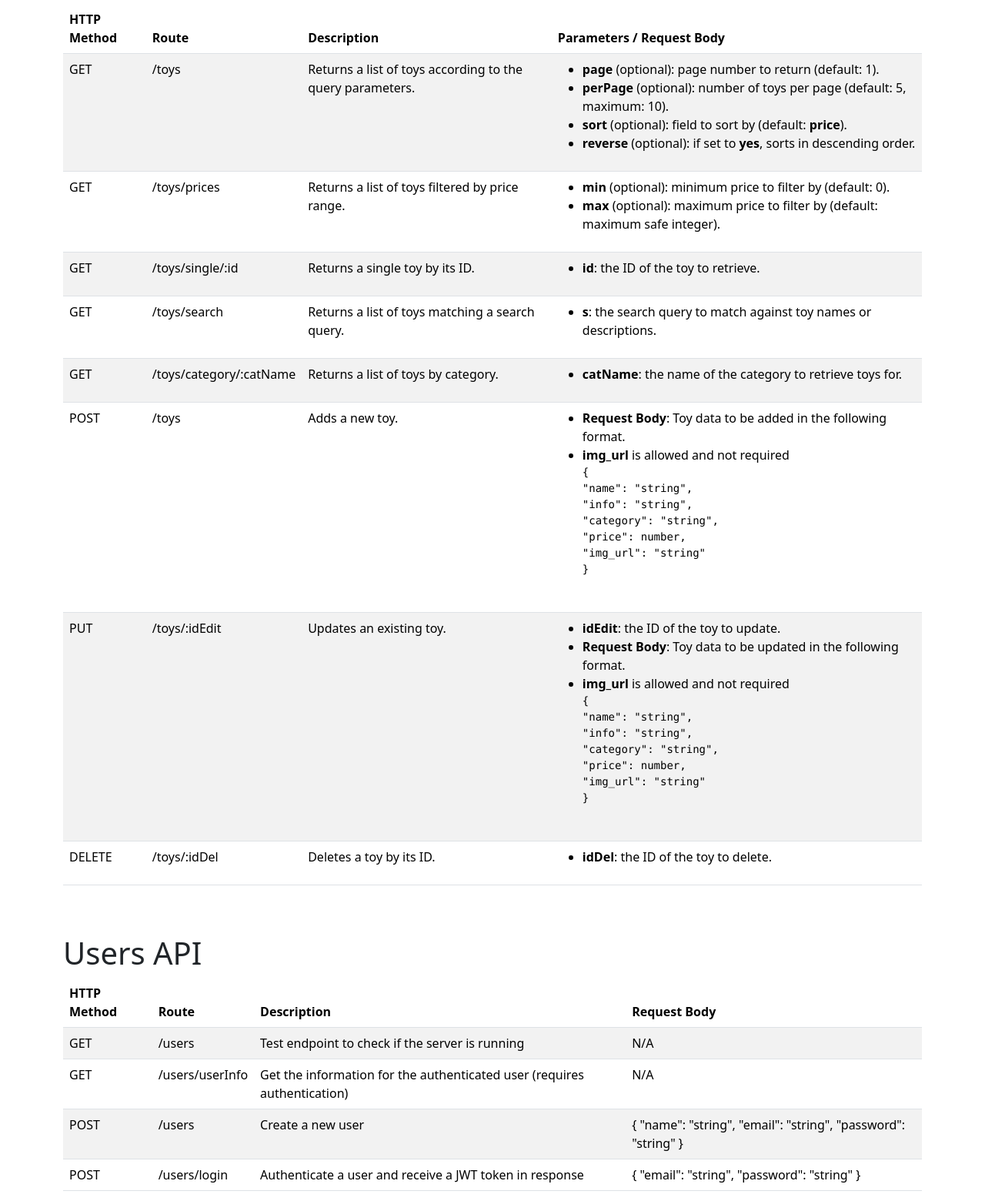
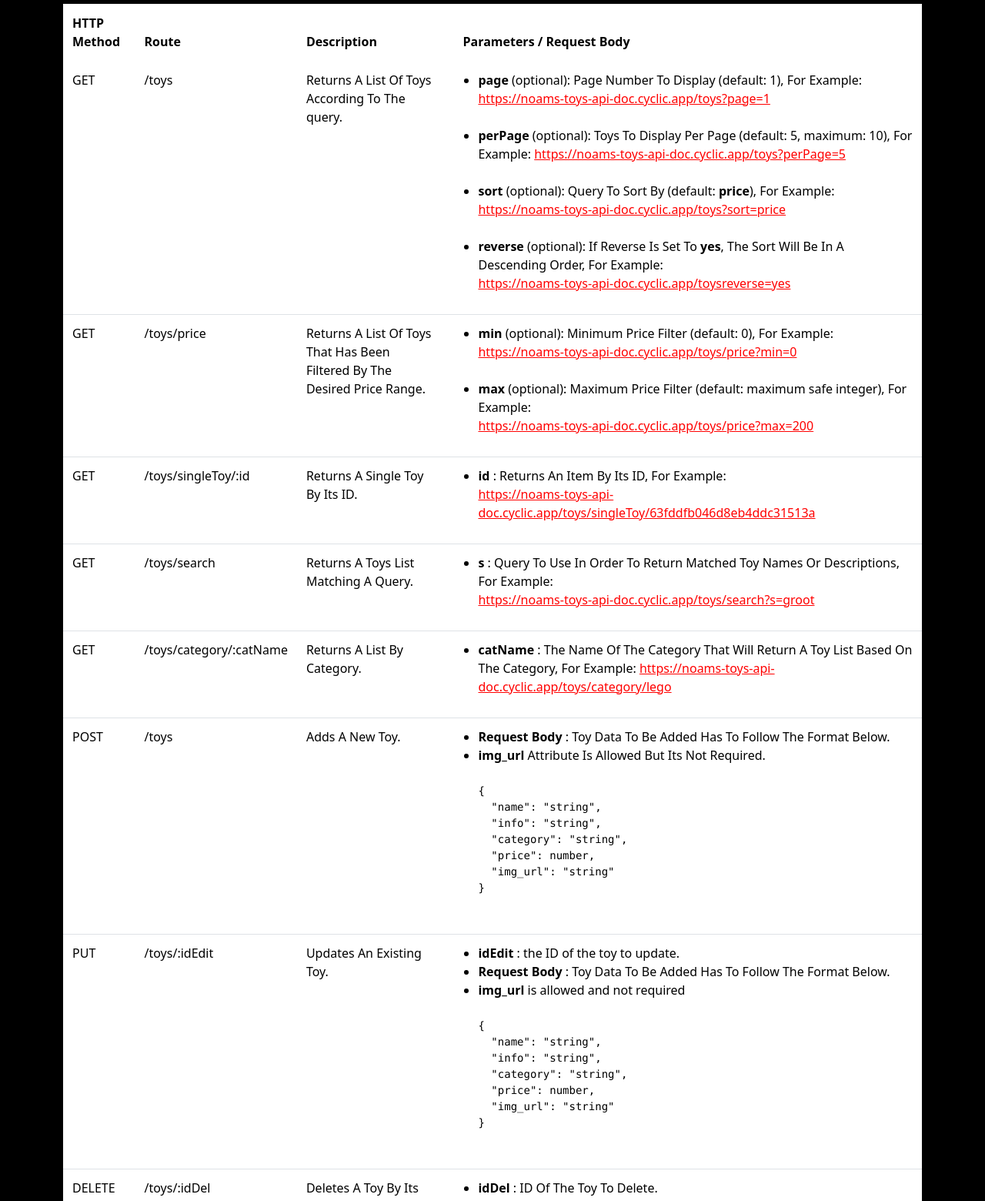
Before and after one commit to noamzadik17/Node.js-Project, a website: page public/index.html in a window 1280 px wide. Shown: the part 200-1760 px from the top of the page at 77% size. Drawn offline with nearby package versions, Linux system fonts and the light colour scheme.

Commit message:
Add files via upload

```diff
--- /dev/null
+++ b/css/index.css
@@ -0,0 +1,171 @@
+body {
+    background-color: #000;
+    color: #fff;
+}
+
+h1 {
+    font-size: 3rem;
+    text-align: center;
+    padding-top: 5rem;
+}
+
+a {
+    color: red;
+}
+
+.table {
+    width: 100%;
+    margin-bottom: 1rem;
+    color: #fff;
+    background-color: rgba(255, 255, 255, 0.05);
+    border-collapse: collapse;
+    border-spacing: 0;
+}
+
+.table th,
+.table td {
+    padding: 0.75rem;
+    vertical-align: top;
+    border-top: 1px solid rgba(255, 255, 255, 0.1);
+}
+
+.table thead th {
+    vertical-align: bottom;
+    border-bottom: 2px solid rgba(255, 255, 255, 0.1);
+}
+
+.table tbody+tbody {
+    border-top: 2px solid rgba(255, 255, 255, 0.1);
+}
+
+.table .table-responsive,
+.table-responsive-sm,
+.table-responsive-md,
+.table-responsive-lg,
+.table-responsive-xl {
+    display: block;
+    width: 100%;
+    overflow-x: auto;
+}
+
+@media (max-width: 576px) {
+    .table-responsive-sm {
+        display: block;
+        width: 100%;
+        overflow-x: auto;
+    }
+
+    .table-responsive-sm>.table {
+        margin-bottom: 0;
+    }
+
+    .table-responsive-sm>.table thead {
+        display: none;
+    }
+
+    .table-responsive-sm>.table tbody,
+    .table-responsive-sm>.table tr,
+    .table-responsive-sm>.table td {
+        display: block;
+        width: 100%;
+        text-align: right;
+        border-bottom: 1px solid rgba(255, 255, 255, 0.1);
+    }
+
+    .table-responsive-sm>.table tbody>tr {
+        display: block;
+        overflow: hidden;
+    }
+
+    .table-responsive-sm>.table tbody>tr>td {
+        display: block;
+        text-align: center;
+        font-size: 1.2rem;
+        border-bottom: 1px dotted rgba(255, 255, 255, 0.1);
+    }
+}
+
+@media (max-width: 767px) {
+    .table-responsive-md {
+        display: block;
+        width: 100%;
+        overflow-x: auto;
+    }
+
+    .table-responsive-md>.table {
+        margin-bottom: 0;
+    }
+
+    .table-responsive-md>.table thead {
+        display: none;
+    }
+
+    .table-responsive-md>.table tbody,
+    .table-responsive-md>.table tr,
+    .table-responsive-md>.table td {
+        display: block;
+        width: 100%;
+        text-align: right;
+        border-bottom: 1px solid rgba(255, 255, 255, 0.1);
+    }
+
+    .table-responsive-md>.table tbody>tr {
+        display: block;
+        overflow: hidden;
+    }
+
+    .table-responsive-md>.table tbody>tr>td {
+        display: block;
+        text-align: center;
+        font-size: 1.2rem;
+        border: none;
+        border-bottom: 1px solid #ddd;
+    }
+}
+
+.table-responsive-md>.table tbody>tr>td:last-child {
+    border-bottom: none;
+}
+
+.table-responsive-md>.table thead {
+    display: none;
+}
+
+.table-responsive-md>.table thead th {
+    display: none;
+}
+
+@media (min-width: 768px) {
+    .table-responsive-md>.table tbody>tr {
+        display: inline-block;
+    }
+}
+
+.table-responsive-md>.table tbody:before {
+    content: "";
+    display: block;
+    margin-left: -15px;
+    width: 0;
+    height: 0;
+}
+
+.table-responsive-md>.table tbody>tr>td {
+    display: block;
+    text-align: center;
+    border: none;
+    border-bottom: 1px solid #ddd;
+}
+
+.table-responsive-md>.table tbody>tr>td:last-child {
+    border-bottom: none;
+}
+
+.table-responsive-md>.table thead {
+    display: table-header-group;
+}
+
+.table-responsive-md>.table thead th {
+    display: table-cell;
+    font-weight: bold;
+    text-align: center;
+}
--- a/public/index.html
+++ b/public/index.html
@@ -7,16 +7,18 @@
   <meta name="viewport" content="width=device-width, initial-scale=1.0" />
   <link href="https://cdn.jsdelivr.net/npm/bootstrap@5.3.0-alpha1/dist/css/bootstrap.min.css" rel="stylesheet"
     integrity="sha384-GLhlTQ8iRABdZLl6O3oVMWSktQOp6b7In1Zl3/Jr59b6EGGoI1aFkw7cmDA6j6gD" crossorigin="anonymous" />
-  <title>API Documentation</title>
+  <link rel="stylesheet" href="../css/index.css">
+  <title>Toys API Documentation</title>
 </head>
 
-<body>
-  <div class="container mt-4"">
-    <h1 class=" text-center display-3 py-5">
+
+<body class="bg-black text-white">
+  <div class="container mt-4">
+    <h1 class="text-center display-3 py-5">
       Toys API Documentation
     </h1>
     <div class="table-responsive">
-      <table class="table table-striped table-hover">
+      <table class="table">
         <thead>
           <tr>
             <th>
@@ -28,7 +30,7 @@
             <th>
               Description
             </th>
-            <th>
+            <th style="padding-left: 24px;">
               Parameters / Request Body
             </th>
           </tr>
@@ -42,32 +44,52 @@
               /toys
             </td>
             <td>
-              Returns a list of toys according to the query parameters.
+              Returns A List Of Toys According To The query.
             </td>
             <td>
               <ul>
                 <li>
-                  <strong>page</strong>
-                  (optional): page number to return (default: 1).
+                  <strong>
+                    page
+                  </strong>
+                  (optional): Page Number To Display (default: 1), For Example:
                   <br>
-                  <a target="_blank" href=" "></a>
+                  <a target="_blank" href="https://noams-toys-api-doc.cyclic.app/toys?page=1">
+                    https://noams-toys-api-doc.cyclic.app/toys?page=1
+                  </a>
                 </li>
+                <br>
                 <li>
-                  <strong>perPage</strong>
-                  (optional): number of toys per page (default: 5, maximum: 10).
+                  <strong>
+                    perPage
+                  </strong>
+                  (optional): Toys To Display Per Page (default: 5, maximum: 10), For Example:
+                  <a target="_blank" href="https://noams-toys-api-doc.cyclic.app/toys?perPage=5">
+                    https://noams-toys-api-doc.cyclic.app/toys?perPage=5
+                  </a>
+                </li>
                 <br>
-                  <a target="_blank" href=" "></a>
+                <li>
+                  <strong>
+                    sort
+                  </strong>
+                  (optional): Query To Sort By (default: <strong>price</strong>), For Example:
+                  <br>
+                  <a target="_blank" href="https://noams-toys-api-doc.cyclic.app/toys?sort=price">
+                    https://noams-toys-api-doc.cyclic.app/toys?sort=price
+                  </a>
                 </li>
+                <br>
                 <li>
-                  <strong>sort</strong>
-                  (optional): field to sort by (default: <strong>price</strong>).
-                  <br> <a target="_blank" href="  "></a>
-                </li>
-                <li>
-                  <strong>reverse</strong> (optional): if set to
-                  <strong>yes</strong>, sorts in descending order.
+                  <strong>
+                    reverse
+                  </strong>
+                  (optional): If Reverse Is Set To <strong>yes</strong>, The Sort Will Be In A Descending Order, For
+                  Example:
                   <br>
-                  <a target="_blank" href=" "></a>
+                  <a target="_blank" href="https://noams-toys-api-doc.cyclic.app/toysreverse=yes">
+                    https://noams-toys-api-doc.cyclic.app/toysreverse=yes
+                  </a>
                 </li>
               </ul>
             </td>
@@ -77,21 +99,33 @@
               GET
             </td>
             <td>
-              /toys/prices
+              /toys/price
             </td>
             <td>
-              Returns a list of toys filtered by price range.
+              Returns A List Of Toys That Has Been Filtered By The Desired Price Range.
             </td>
             <td>
               <ul>
                 <li>
-                  <strong>min</strong> (optional): minimum price to filter by
-                  (default: 0).
+                  <strong>
+                    min
+                  </strong>
+                  (optional): Minimum Price Filter (default: 0), For Example:
+                  <br>
+                  <a target="_blank" href="https://noams-toys-api-doc.cyclic.app/toys/price?min=0">
+                    https://noams-toys-api-doc.cyclic.app/toys/price?min=0
+                  </a>
                 </li>
+                <br>
                 <li>
-                  <strong>max</strong> (optional): maximum price to filter by
-                  (default: maximum safe integer).
-                  <br> <a target="_blank" href=""></a>
+                  <strong>
+                    max
+                  </strong>
+                  (optional): Maximum Price Filter (default: maximum safe integer), For Example:
+                  <br>
+                  <a target="_blank" href="https://noams-toys-api-doc.cyclic.app/toys/price?max=200">
+                    https://noams-toys-api-doc.cyclic.app/toys/price?max=200
+                  </a>
                 </li>
               </ul>
             </td>
@@ -101,29 +135,48 @@
               GET
             </td>
             <td>
-              /toys/single/:id
+              /toys/singleToy/:id
             </td>
             <td>
-              Returns a single toy by its ID.
+              Returns A Single Toy By Its ID.
             </td>
             <td>
               <ul>
-                <li><strong>id</strong>: the ID of the toy to retrieve.
-                  <br> <a target="_blank" href="  "></a>
+                <li>
+                  <strong>
+                    id
+                  </strong>:
+                  Returns An Item By Its ID, For Example:
+                  <br>
+                  <a target="_blank"
+                    href="https://noams-toys-api-doc.cyclic.app/toys/singleToy/63fddfb046d8eb4ddc31513a">
+                    https://noams-toys-api-doc.cyclic.app/toys/singleToy/63fddfb046d8eb4ddc31513a
+                  </a>
                 </li>
               </ul>
             </td>
           </tr>
           <tr>
-            <td>GET</td>
-            <td>/toys/search</td>
-            <td>Returns a list of toys matching a search query.</td>
+            <td>
+              GET
+            </td>
+            <td>
+              /toys/search
+            </td>
+            <td>
+              Returns A Toys List Matching A Query.
+            </td>
             <td>
               <ul>
                 <li>
-                  <strong>s</strong>: the search query to match against toy
-                  names or descriptions.
-                  <br> <a target="_blank" href="  "></a>
+                  <strong>
+                    s
+                  </strong>:
+                  Query To Use In Order To Return Matched Toy Names Or Descriptions, For Example:
+                  <br>
+                  <a target="_blank" href="https://noams-toys-api-doc.cyclic.app/toys/search?s=groot">
+                    https://noams-toys-api-doc.cyclic.app/toys/search?s=groot
+                  </a>
                 </li>
               </ul>
             </td>
@@ -136,14 +189,18 @@
               /toys/category/:catName
             </td>
             <td>
-              Returns a list of toys by category.
+              Returns A List By Category.
             </td>
             <td>
               <ul>
                 <li>
-                  <strong>catName</strong>: the name of the category to retrieve
-                  toys for.
-                  <br> <a target="_blank" href="  "></a>
+                  <strong>
+                    catName
+                  </strong>:
+                  The Name Of The Category That Will Return A Toy List Based On The Category, For Example:
+                  <a target="_blank" href="https://noams-toys-api-doc.cyclic.app/toys/category/lego">
+                    https://noams-toys-api-doc.cyclic.app/toys/category/lego
+                  </a>
                 </li>
               </ul>
             </td>
@@ -156,14 +213,22 @@
               /toys
             </td>
             <td>
-              Adds a new toy.
+              Adds A New Toy.
             </td>
             <td>
               <ul>
                 <li>
-                  <strong>Request Body</strong>: Toy data to be added in the
-                  following format.
-                <li> <strong> img_url </strong> is allowed and not required</li>
+                  <strong>
+                    Request Body
+                  </strong>:
+                  Toy Data To Be Added Has To Follow The Format Below.
+                <li>
+                  <strong>
+                    img_url
+                  </strong>
+                  Attribute Is Allowed But Its Not Required.
+                </li>
+                <br>
                 <pre>
 {
   "name": "string",
@@ -179,16 +244,35 @@
           </tr>
 
           <tr>
-            <td>PUT</td>
-            <td>/toys/:idEdit</td>
-            <td>Updates an existing toy.</td>
+            <td>
+              PUT
+            </td>
+            <td>
+              /toys/:idEdit
+            </td>
+            <td>
+              Updates An Existing Toy.
+            </td>
             <td>
               <ul>
-                <li><strong>idEdit</strong>: the ID of the toy to update.</li>
                 <li>
-                  <strong>Request Body</strong>: Toy data to be updated in the
-                  following format.
-                <li> <strong> img_url </strong> is allowed and not required</li>
+                  <strong>
+                    idEdit
+                  </strong>:
+                  the ID of the toy to update.
+                </li>
+                <li>
+                  <strong>
+                    Request Body
+                  </strong>: Toy Data To Be Added Has To Follow The Format Below.
+                <li>
+                  <strong>
+                    img_url
+                  </strong>
+                  is allowed and not required
+
+                </li>
+                <br>
                 <pre>
 {
   "name": "string",
@@ -210,11 +294,16 @@
               /toys/:idDel
             </td>
             <td>
-              Deletes a toy by its ID.
+              Deletes A Toy By Its ID.
             </td>
             <td>
               <ul>
-                <li><strong>idDel</strong>: the ID of the toy to delete.</li>
+                <li>
+                  <strong>
+                    idDel
+                  </strong>:
+                  ID Of The Toy To Delete.
+                </li>
               </ul>
             </td>
           </tr>
@@ -227,7 +316,7 @@
     <h2 class="display-6">
       Users API
     </h2>
-    <table class="table table-striped table-hover">
+    <table class="table">
       <thead>
         <tr>
           <th>
@@ -253,7 +342,7 @@
             /users
           </td>
           <td>
-            Test endpoint to check if the server is running
+            Test Endpoint To Check If The Server Is Up And Running.
           </td>
           <td>
             N/A
@@ -267,21 +356,21 @@
             /users/userInfo
           </td>
           <td>
-            Get the information for the authenticated user
-            (requires authentication)
+            Get The Iinformation For The Authenticated User (requires authentication).
           </td>
           <td>
             N/A
           </td>
         </tr>
         <tr>
-          <td>POST
+          <td>
+            POST
           </td>
           <td>
             /users
           </td>
           <td>
-            Create a new user
+            Create A New User.
           </td>
           <td>
             { "name": "string", "email": "string", "password": "string" }
@@ -309,7 +398,7 @@
     <h2 class="display-6">
       Users/Admin API
     </h2>
-    <table class="table table-striped table-hover">
+    <table class="table">
       <thead>
         <tr>
           <th>
@@ -339,10 +428,10 @@
         </tr>
         <tr>
           <td>
-            Has the ability to delete all toys from the system
+            Can Delete All Toys From The System.
           </td>
           <td>
-            Can only delete toys that they have created or are associated with their account
+            Can Only Delete Information That Was Modified Or Created By Them.
           </td>
         </tr>
       </tbody>
@@ -352,9 +441,9 @@
   <footer class="mt-5 p-3">
     <div class="container text-center">
       <p>
-        Copyright © 2023
+        Copyright © 2023 |
         <strong>
-          Noam Zadik
+          Made By Noam Zadik
         </strong>
       </p>
       <p>
```
Also changed, not shown: routes/toys.js (+6 -25 lines). Lines whose indentation alone changed are shown as unchanged.
